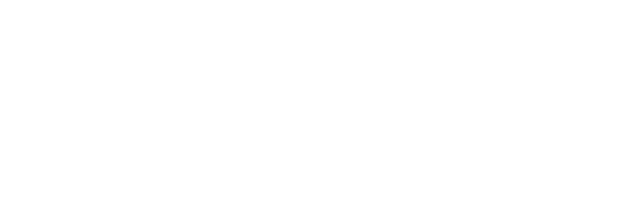
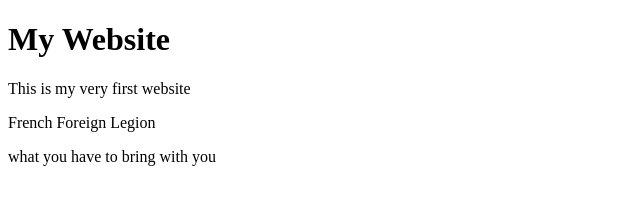
Before and after one commit to LexLive/Modern_HTML_CSS_Sass, a plain HTML site: page index.html in a window 1280 px wide. Shown: the whole page, without its empty margins (0-640 px from the left). Drawn offline with Linux system fonts and the light colour scheme.

Commit message:
Update index.html

```diff
--- a/index.html
+++ b/index.html
@@ -1,11 +1,17 @@
-<html>
-  <head>
-<title> </title>
-  </head>
+<!DOCTYPE html>
+<html lang="en">
+<head>
+  <meta charset="UTF-8">
+  <meta name="viewport" content="width=device-width, initial-scale=1.0">
+  <title>Document</title>
+</head>
+<body>
 
-    <body>
+    <h1>My Website</h1>
+    <p>This is my very first website</p>
+    <p>French Foreign Legion</p>
+    <p>what you have to bring with you</p>
 
 
-
-    </body>
+</body>
 </html>
```
